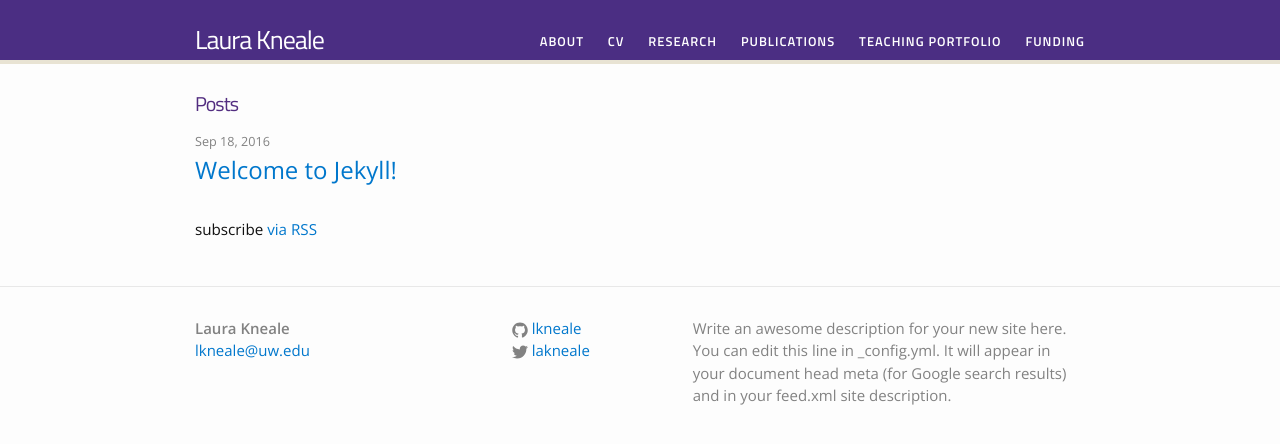
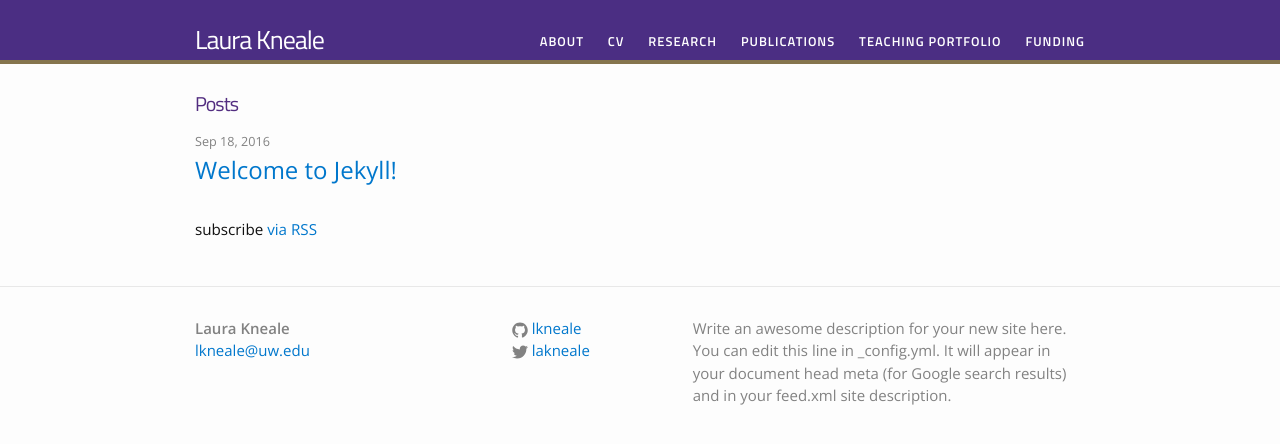
Before and after one commit to lkneale/lkneale.github.io, a Jekyll site: the page built from index.html, in a window 1280 px wide. Shown: the top 444 px of the page. Built offline with Jekyll 4.4.1, drawn with Linux system fonts in a browser that asks for light colours.

Commit message:
Use metallic gold

```diff
--- a/css/main.scss
+++ b/css/main.scss
@@ -17,7 +17,7 @@ $text-color:       #111;
 $background-color: #fdfdfd;
 $brand-color:      #0077CC;
 $purple:           #4b2e83;
-$gold:             #e8e3d3;
+$gold:             #85754d;
 
 
 $grey-color:       #828282;
```
